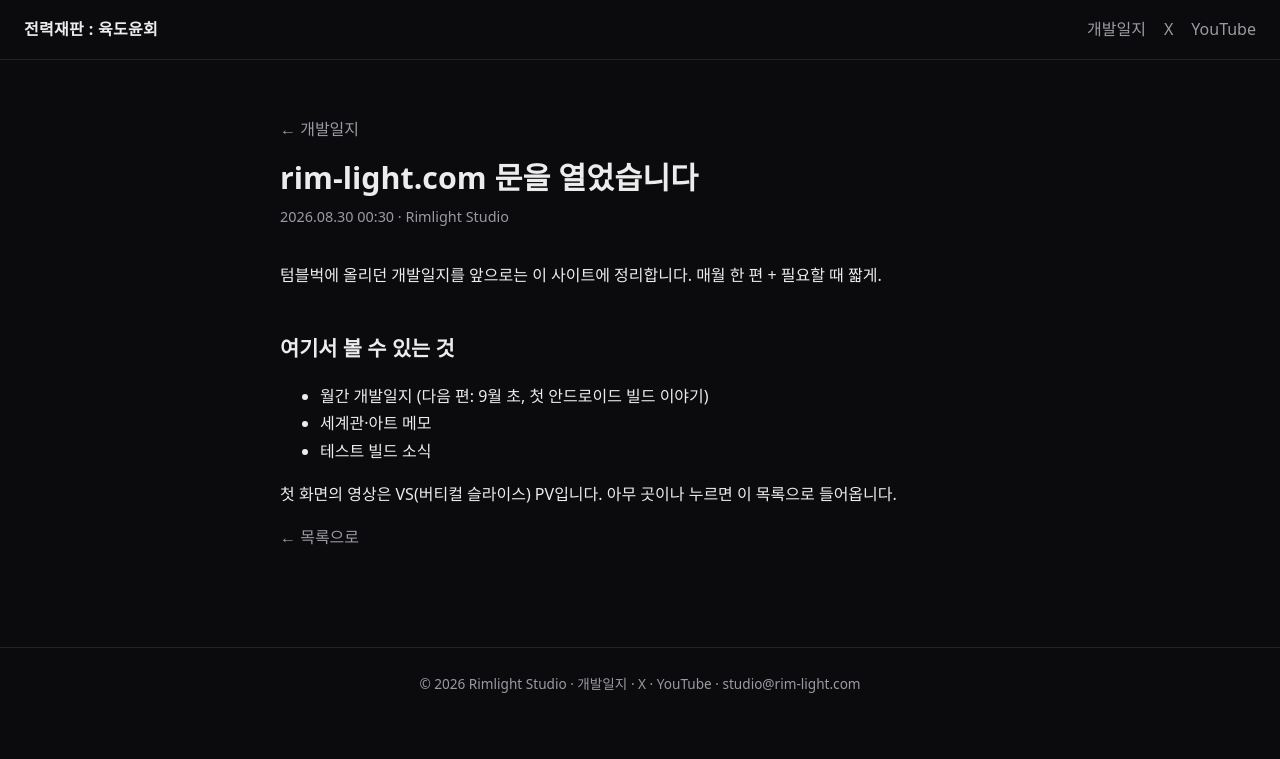
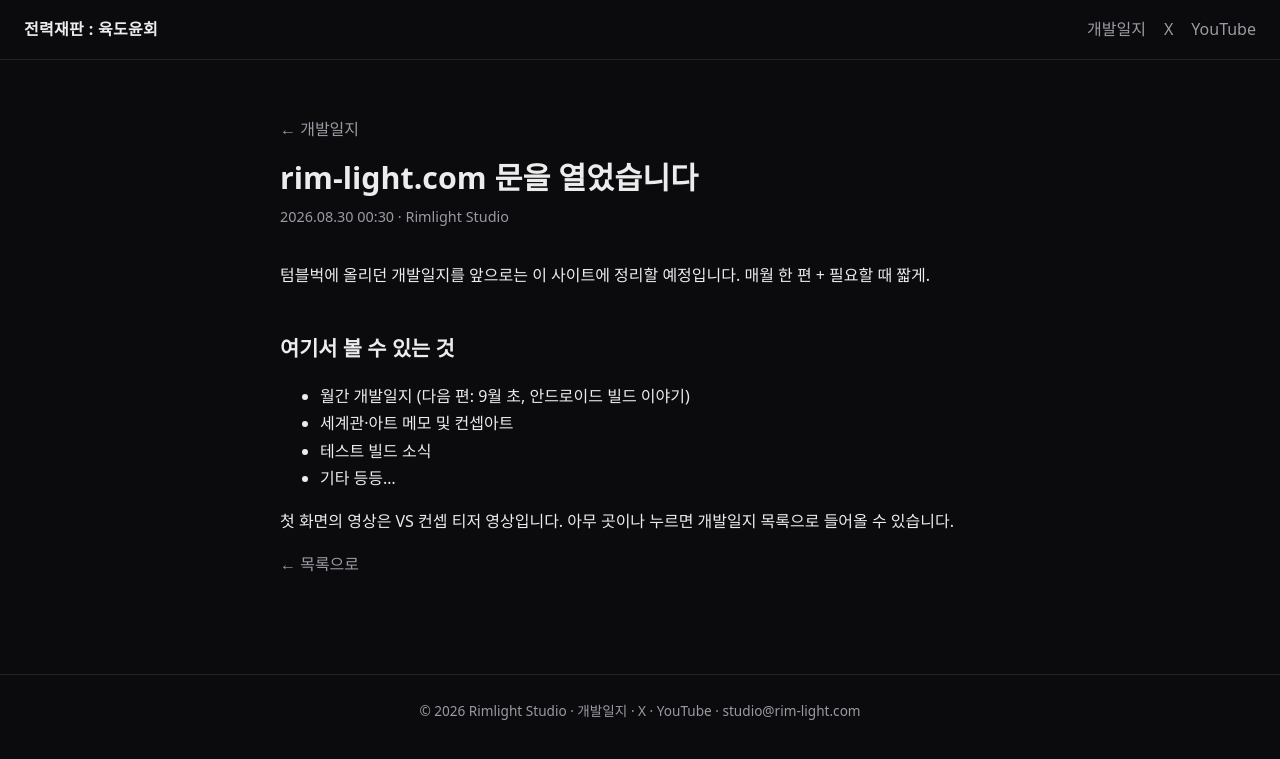
Before and after one commit to RimlightStudio/rimlightstudio.github.io, a Jekyll site: the page built from _posts/2026-08-30-site-open.md, in a window 1280 px wide. Shown: the top 759 px of the page. Built offline with Jekyll 4.4.1, drawn with Linux system fonts in a browser that asks for light colours.

Commit message:
post: 8월 개발일지 게시 — 실기 빌드·석음 장악·넉백 개선·괴담 로딩

```diff
--- a/_posts/2026-08-30-site-open.md
+++ b/_posts/2026-08-30-site-open.md
@@ -1,15 +1,17 @@
 ---
-title: "rim-light.com 문을 열었습니다"
+title: rim-light.com 문을 열었습니다
 date: 2026-08-30 00:30:00 +0900
 author: Rimlight Studio
-description: "전력재판 : 육도윤회 — 개발일지의 정본은 이제 여기에 쌓입니다."
+description: "전력재판 : 육도윤회 - 개발일지는 앞으로 이 곳에 누적 작성합니다."
 ---
 
-텀블벅에 올리던 개발일지를 앞으로는 이 사이트에 정리합니다. 매월 한 편 + 필요할 때 짧게.
+텀블벅에 올리던 개발일지를 앞으로는 이 사이트에 정리할 예정입니다. 매월 한 편 + 필요할 때 짧게.
 
 ## 여기서 볼 수 있는 것
-- 월간 개발일지 (다음 편: 9월 초, 첫 안드로이드 빌드 이야기)
-- 세계관·아트 메모
+- 월간 개발일지 (다음 편: 9월 초, 안드로이드 빌드 이야기)
+- 세계관·아트 메모 및 컨셉아트
 - 테스트 빌드 소식
+- 기타 등등...
 
-첫 화면의 영상은 VS(버티컬 슬라이스) PV입니다. 아무 곳이나 누르면 이 목록으로 들어옵니다.
+첫 화면의 영상은 VS 컨셉 티저 영상입니다.
+아무 곳이나 누르면 개발일지 목록으로 들어올 수 있습니다.
```
Also changed, not shown: _posts/2026-09-05-개발일지-8월.md (added, +148 -0 lines), assets/media/2026-09/anniversary.png (added), 11 other files.
